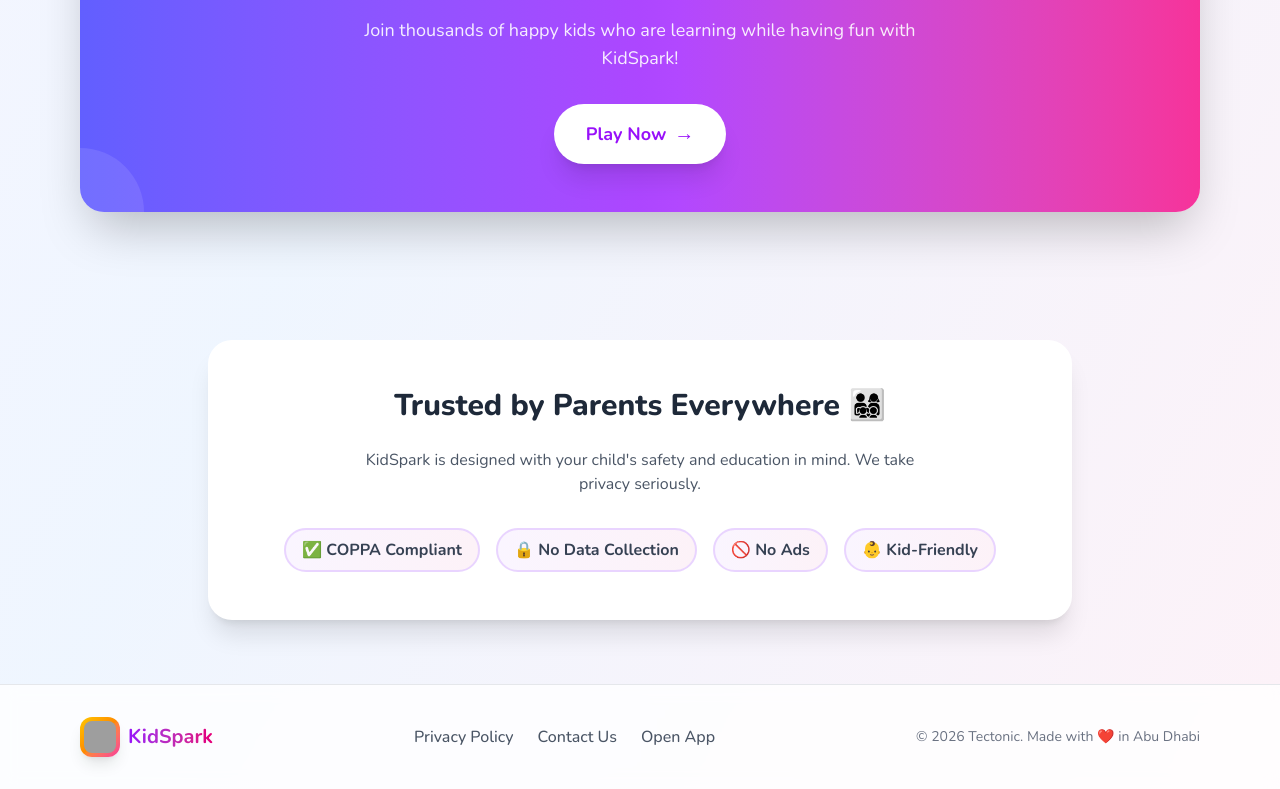
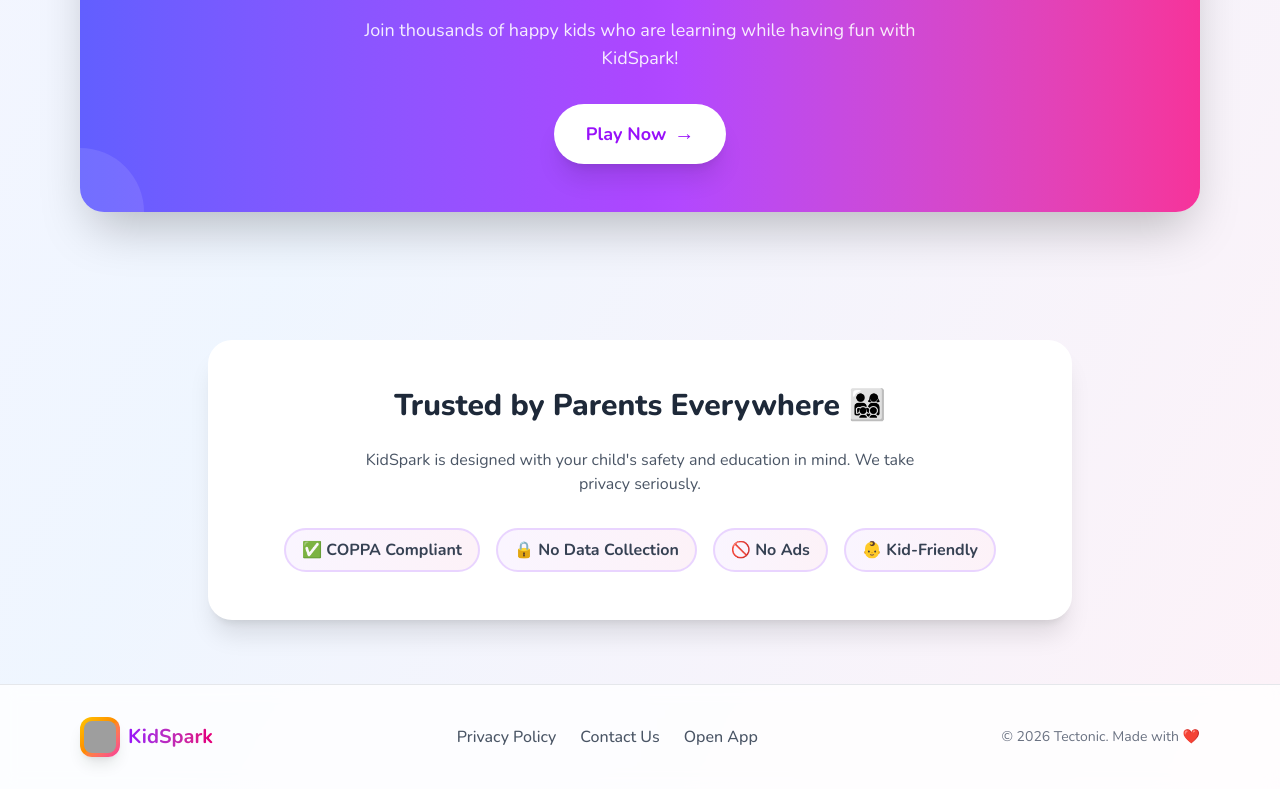
Before and after one commit to sherry2k/Kids-spark, a React (Vite) app: page / in a window 1280 px wide. Shown: the part 1572-2361 px from the top of the page. Built offline with nearby package versions, Linux system fonts and the light colour scheme; grey boxes are pictures that could not be loaded.

Commit message:
Update Home.tsx

```diff
--- a/src/pages/Home.tsx
+++ b/src/pages/Home.tsx
@@ -323,7 +323,7 @@ export default function Home() {
             </div>
 
             <p className="text-gray-500 text-sm">
-              © {new Date().getFullYear()} Tectonic. Made with ❤️ in Abu Dhabi
+              © {new Date().getFullYear()} Tectonic. Made with ❤️
             </p>
           </div>
         </div>
```
